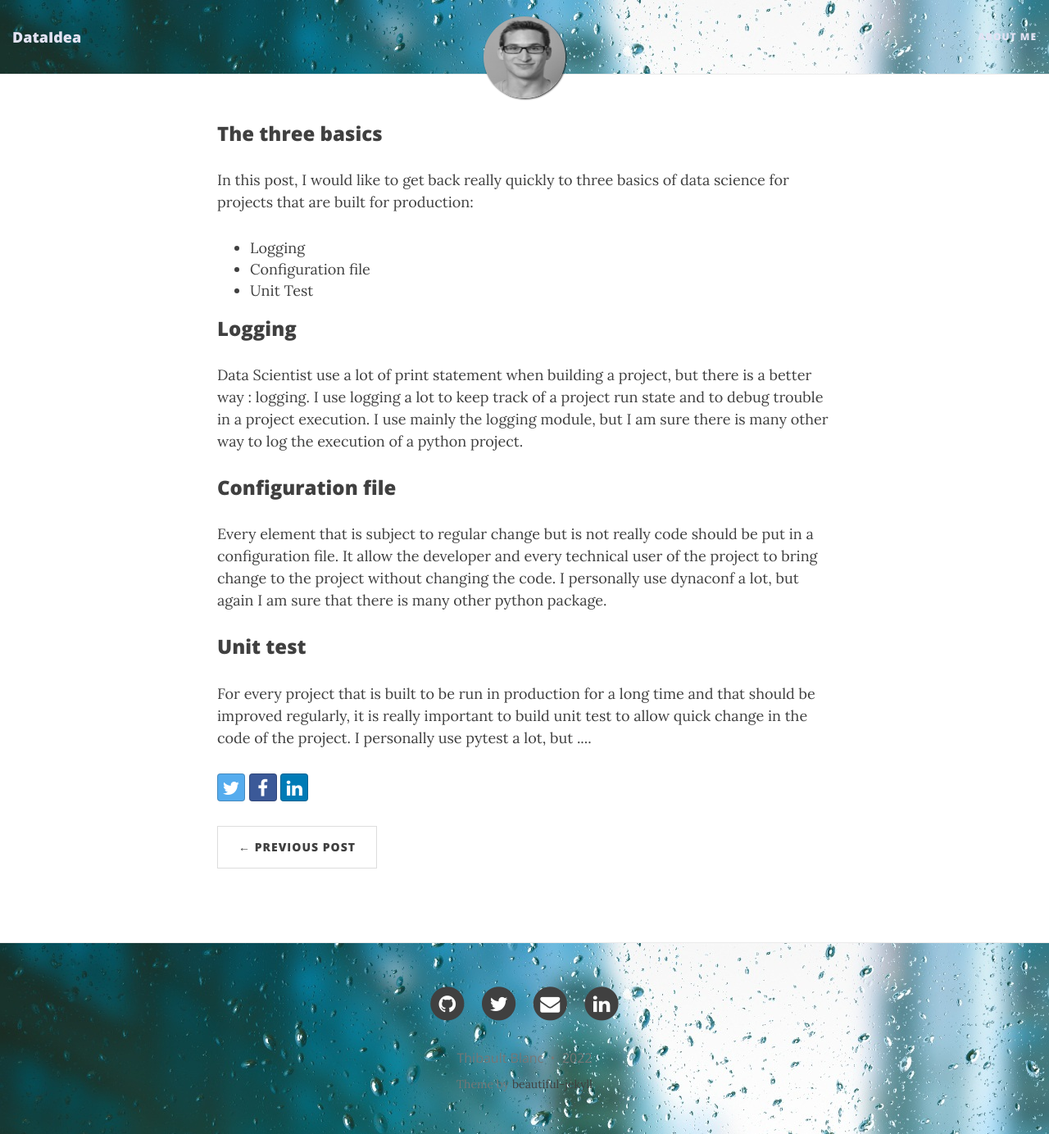
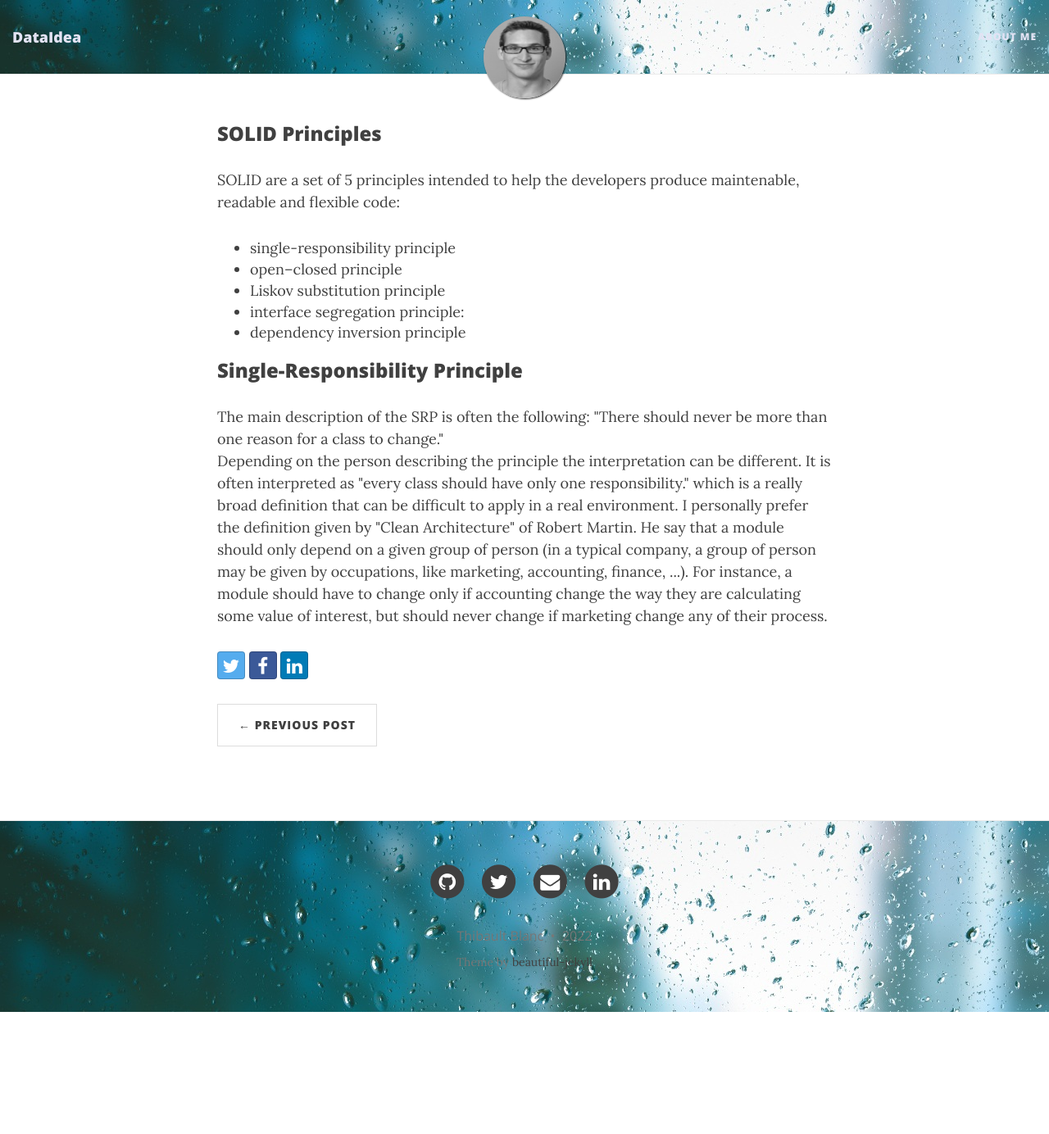
Before and after one commit to thibaultbl/thibaultbl.github.io, a Jekyll site: the page built from _posts/2022-03-28-Solid-Principles-for-data-science-part1.html, in a window 1280 px wide and 1384 px high. Shown: the whole window at 82% size. Built offline with Jekyll 4.4.1, drawn with Linux system fonts in a browser that asks for light colours; nearby versions of some CDN libraries.

Commit message:
Added definition of single responsability principle

```diff
--- a/_posts/2022-03-28-Solid-Principles-for-data-science-part1.html
+++ b/_posts/2022-03-28-Solid-Principles-for-data-science-part1.html
@@ -14,39 +14,36 @@ use-site-title: true
 </head>
 
 <body>
-  <h3> The three basics </h3>
-  <p>In this post, I would like to get back really quickly to three basics of data science for projects that are built
-    for production:
+  <h3> SOLID Principles </h3>
+  <p>SOLID are a set of 5 principles intended to help the developers produce maintenable, readable and flexible
+    code:
+
   </p>
   <ul>
-    <li>Logging</li>
-    <li>Configuration file</li>
-    <li>Unit Test</li>
+    <li>single-responsibility principle</li>
+    <li>open–closed principle</li>
+    <li>Liskov substitution principle</li>
+    <li>interface segregation principle:</li>
+    <li>dependency inversion principle</li>
   </ul>
 
-  <h3> Logging </h3>
+  <h3> Single-Responsibility Principle </h3>
 
   <p>
-    Data Scientist use a lot of print statement when building a project, but there is a better way : logging. I use
-    logging a lot to keep track of a project run state and to debug trouble in a project execution. I use mainly the
-    logging module, but I am sure there is many other way to log the execution of a python project.
+    The main description of the SRP is often the following: "There should never be more than one reason for a class to
+    change." </br>
+    Depending on the person describing the principle the interpretation can be different.
+    It is often interpreted as "every class should have only one responsibility." which is a really broad definition
+    that can be difficult to apply in a real environment.
+
+    I personally prefer the definition given by "Clean Architecture" of Robert Martin. He say that a module should only
+    depend on a given group of person (in a typical company, a group of person may be given by occupations, like
+    marketing, accounting, finance, ...).
+    For instance, a module should have to change only if accounting change the way they are calculating some value of
+    interest, but should never change if marketing change any of their process.
   </p>
 
-  <h3> Configuration file </h3>
 
-  <p>
-    Every element that is subject to regular change but is not really code should be put in a configuration file. It
-    allow the developer and every technical user of the project to bring change to the project without changing the
-    code. I personally use dynaconf a lot, but again I am sure that there is many other python package.
-  </p>
-
-  <h3> Unit test </h3>
-
-  <p>
-    For every project that is built to be run in production for a long time and that should be improved regularly, it is
-    really important to build unit test to allow quick change in the code of the project. I personally use pytest a lot,
-    but ....
-  </p>
 
 
 </body>
```
